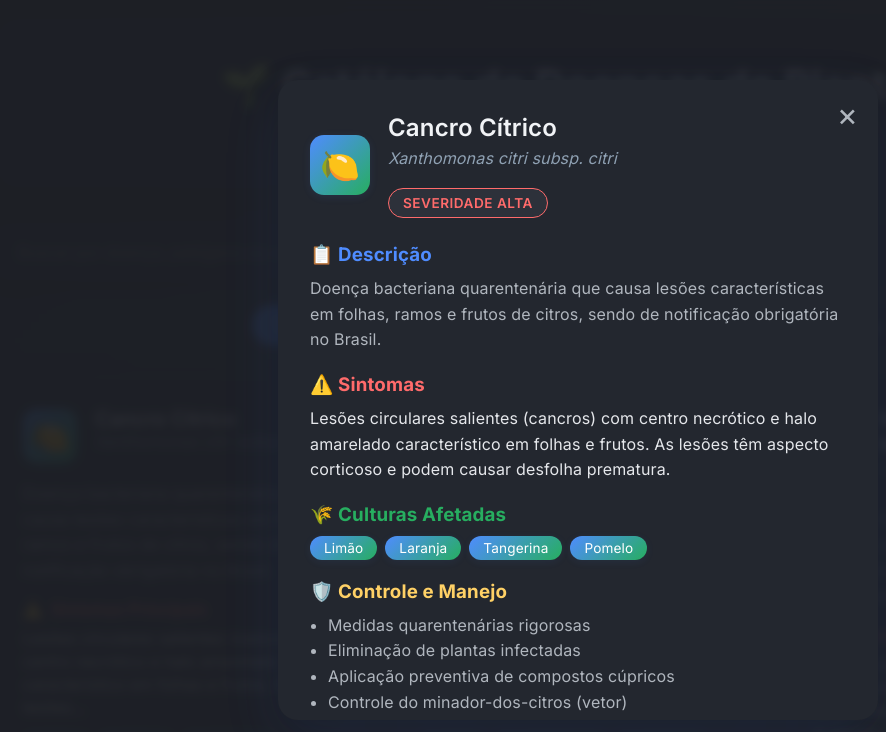
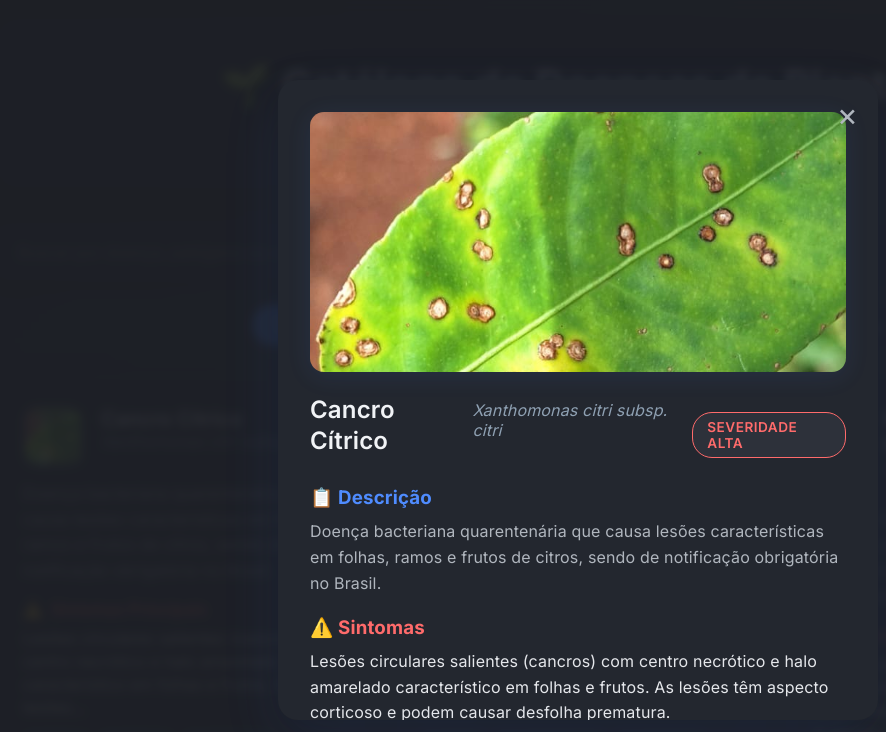
Before and after one commit to renanjava/deborah-thing, a plain HTML site: page index.html in a window 1280 px wide. Both pictures are taken after a click on the element 244 px from the left and 620 px from the top of the page. Shown: the top 732 px of the page, without its empty margins (62-948 px from the left). Drawn offline with Linux system fonts and the light colour scheme.

Commit message:
feat: integração das imagens com o js, css e html

```diff
--- a/data.json
+++ b/data.json
@@ -5,7 +5,7 @@
         "patogeno": "Xanthomonas citri subsp. citri",
         "tipo": "bacteriana",
         "severidade": "alta",
-        "icone": "🍋",
+        "icone": "./images/cancro-limao.jpg",
         "classificacao": ["Plesionecrótico", "Localizado"],
         "descricao": "Doença bacteriana quarentenária que causa lesões características em folhas, ramos e frutos de citros, sendo de notificação obrigatória no Brasil.",
         "sintomas": "Lesões circulares salientes (cancros) com centro necrótico e halo amarelado característico em folhas e frutos. As lesões têm aspecto corticoso e podem causar desfolha prematura.",
@@ -27,7 +27,7 @@
         "patogeno": "Elsinoë fawcettii",
         "tipo": "fungica",
         "severidade": "media",
-        "icone": "🍊",
+        "icone": "./images/verrugose-limao.jpg",
         "classificacao": ["Hiperplástico", "Localizado"],
         "descricao": "Doença fúngica que causa lesões verrucosas características em frutos jovens e folhas de citros, afetando principalmente a qualidade dos frutos.",
         "sintomas": "Lesões verrucosas, salientes e irregulares em frutos jovens. Em folhas, manchas pequenas com centro claro e bordas escuras.",
@@ -48,7 +48,7 @@
         "patogeno": "Lasiodiplodia theobromae",
         "tipo": "fungica",
         "severidade": "alta",
-        "icone": "🥭",
+        "icone": "./images/morte-ponteiros-manga.jpg",
         "classificacao": ["Holonecrótico", "Sistêmico"],
         "descricao": "Doença fúngica devastadora que causa necrose dos ponteiros e ramos da mangueira, podendo levar à morte da planta em casos severos.",
         "sintomas": "Necrose progressiva dos ponteiros, escurecimento vascular, gomose e morte descendente dos ramos. Folhas amarelam e secam rapidamente.",
@@ -70,7 +70,7 @@
         "patogeno": "Mycosphaerella fijiensis",
         "tipo": "fungica",
         "severidade": "alta",
-        "icone": "🍌",
+        "icone": "./images/sigatoka-bananeira.jpg",
         "classificacao": ["Plesionecrótico", "Foliar"],
         "descricao": "Doença fúngica mais destrutiva da bananicultura mundial, causando necrose foliar severa e redução drástica da produtividade.",
         "sintomas": "Estrias amarelas que evoluem para manchas necróticas com halo amarelo. Coalescência das lesões causa necrose de grandes áreas foliares.",
@@ -92,7 +92,7 @@
         "patogeno": "Capnodium citri",
         "tipo": "fungica",
         "severidade": "media",
-        "icone": "🍃",
+        "icone": "./images/fumagina-limao.jpg",
         "classificacao": ["Hiperplástico", "Superficial"],
         "descricao": "Doença fúngica superficial que forma uma camada escura semelhante à fuligem sobre folhas e frutos, reduzindo a fotossíntese.",
         "sintomas": "Camada superficial escura, semelhante à fuligem, que recobre folhas, ramos e frutos. Facilmente removível com fricção.",
@@ -113,7 +113,7 @@
         "patogeno": "Cephaleuros virescens",
         "tipo": "algal",
         "severidade": "media",
-        "icone": "🥑",
+        "icone": "./images/manga-alga-abacate.jpg",
         "classificacao": ["Plesionecrótico", "Foliar"],
         "descricao": "Doença causada por alga parasita que forma manchas características verde-alaranjadas em folhas de abacate, especialmente em regiões úmidas.",
         "sintomas": "Manchas circulares verde-alaranjadas com bordas bem definidas. Em casos severos, pode causar desfolha e redução do vigor da planta.",
@@ -134,7 +134,7 @@
         "patogeno": "Colletotrichum falcatum",
         "tipo": "fungica",
         "severidade": "alta",
-        "icone": "🎋",
+        "icone": "./images/cana-acucar-podridao-vermelha.jpg",
         "classificacao": ["Holonecrótico", "Vascular"],
         "descricao": "Doença fúngica devastadora que causa podridão interna dos colmos da cana-de-açúcar, caracterizada por coloração avermelhada típica.",
         "sintomas": "Podridão interna do colmo com coloração avermelhada característica. Externamente pode apresentar manchas avermelhadas e crescimento de fungos.",
@@ -156,7 +156,7 @@
         "patogeno": "Bean pod mottle virus (BPMV)",
         "tipo": "viral",
         "severidade": "media",
-        "icone": "🌿",
+        "icone": "./images/encarquilhamento-soja.jpg",
         "classificacao": ["Hipoplástico", "Sistêmico"],
         "descricao": "Doença viral transmitida por besouros que causa deformação e encarquilhamento das folhas de soja, afetando o desenvolvimento da planta.",
         "sintomas": "Encarquilhamento e deformação das folhas, mosaico verde-claro e escuro, nanismo da planta e redução no tamanho das vagens.",
@@ -177,7 +177,7 @@
         "patogeno": "Erysiphe cichoracearum",
         "tipo": "fungica",
         "severidade": "media",
-        "icone": "🌶️",
+        "icone": "./images/oidio-quiabo.jpg",
         "classificacao": ["Hiperplástico", "Superficial"],
         "descricao": "Doença fúngica que forma uma camada pulverulenta branca sobre folhas e ramos de quiabo, especialmente em condições de baixa umidade.",
         "sintomas": "Crescimento pulverulento branco na superfície das folhas, inicialmente em manchas circulares que se expandem e coalescem.",
@@ -198,7 +198,7 @@
         "patogeno": "Puccinia psidii",
         "tipo": "fungica",
         "severidade": "média",
-        "icone": "🍂",
+        "icone": "./images/ferrugem-pitanga.jpg",
         "classificacao": ["Foliar", "Epidérmica"],
         "descricao": "Doença fúngica que afeta diversas espécies da família Myrtaceae, incluindo a pitangueira, provocando lesões foliares e queda prematura das folhas.",
         "sintomas": "Manchas cloróticas nas folhas jovens, seguidas por pústulas alaranjadas na face inferior, que liberam esporos.",
--- a/script.js
+++ b/script.js
@@ -34,7 +34,9 @@ function renderDiseases(diseases) {
     diseasesGrid.innerHTML = diseases.map(disease => `
         <div class="disease-card" onclick="openModal(${disease.id})">
             <div class="disease-header">
-                <div class="disease-icon">${disease.icone}</div>
+                <div class="disease-icon">
+                    <img src="${disease.icone}" alt="${disease.nome}" />
+                </div>
                 <div>
                     <div class="disease-title">${disease.nome}</div>
                     <div class="disease-pathogen">${disease.patogeno}</div>
@@ -88,16 +90,14 @@ renderDiseases(filtered);
     if (!disease) return;
 
     modalContent.innerHTML = `
+        <img class="modal-img" src="${disease.icone}" alt="${disease.nome}" />
         <div class="disease-header" style="margin-bottom: 25px;">
-            <div class="disease-icon" style="width: 60px; height: 60px; font-size: 2rem;">${disease.icone}</div>
-            <div>
             <div class="disease-title" style="font-size: 1.5rem; margin-bottom: 5px;">${disease.nome}</div>
             <div class="disease-pathogen" style="font-size: 1rem;">${disease.patogeno}</div>
             <div style="margin-top: 10px;">
                 <span class="severity-indicator severity-${disease.severidade.toLowerCase()}">
                     Severidade ${disease.severidade.charAt(0).toUpperCase() + disease.severidade.slice(1)}
                 </span>
-                </div>
             </div>
         </div>
 
--- a/style.css
+++ b/style.css
@@ -156,17 +156,43 @@ body {
 }
 
 .disease-icon {
-    width: 54px;
-    height: 54px;
+    width: 60px;
+    height: 60px;
     border-radius: 14px;
     display: flex;
     align-items: center;
     justify-content: center;
-    font-size: 2rem;
     margin-right: 18px;
-    background: linear-gradient(135deg, #4f8cff, #27ae60);
-    color: #fff;
+    background: #23272f;
     box-shadow: 0 2px 8px rgba(79, 140, 255, 0.10);
+    overflow: hidden;
+    border: 2px solid #353a45;
+    padding: 0;
+}
+
+.disease-icon img {
+    width: 100%;
+    height: 100%;
+    object-fit: cover;
+    border-radius: 12px;
+    display: block;
+    background: #23272f;
+    transition: transform 0.3s;
+}
+
+.disease-card:hover .disease-icon img {
+    transform: scale(1.07);
+}
+
+.modal-img {
+    width: 100%;
+    max-height: 260px;
+    object-fit: cover;
+    border-radius: 14px;
+    margin-bottom: 22px;
+    box-shadow: 0 4px 24px rgba(79, 140, 255, 0.10);
+    background: #23272f;
+    display: block;
 }
 
 .disease-title {
```
Lines whose indentation alone changed are shown as unchanged.
